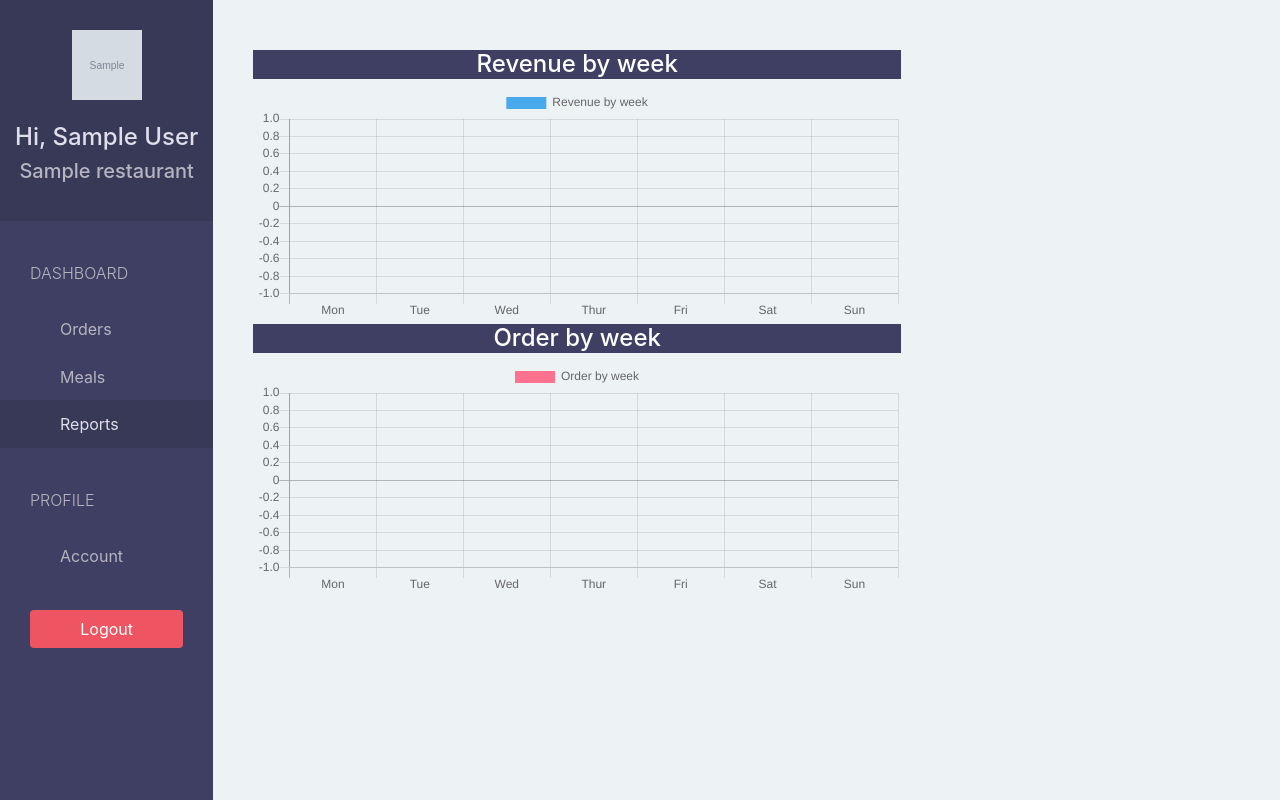
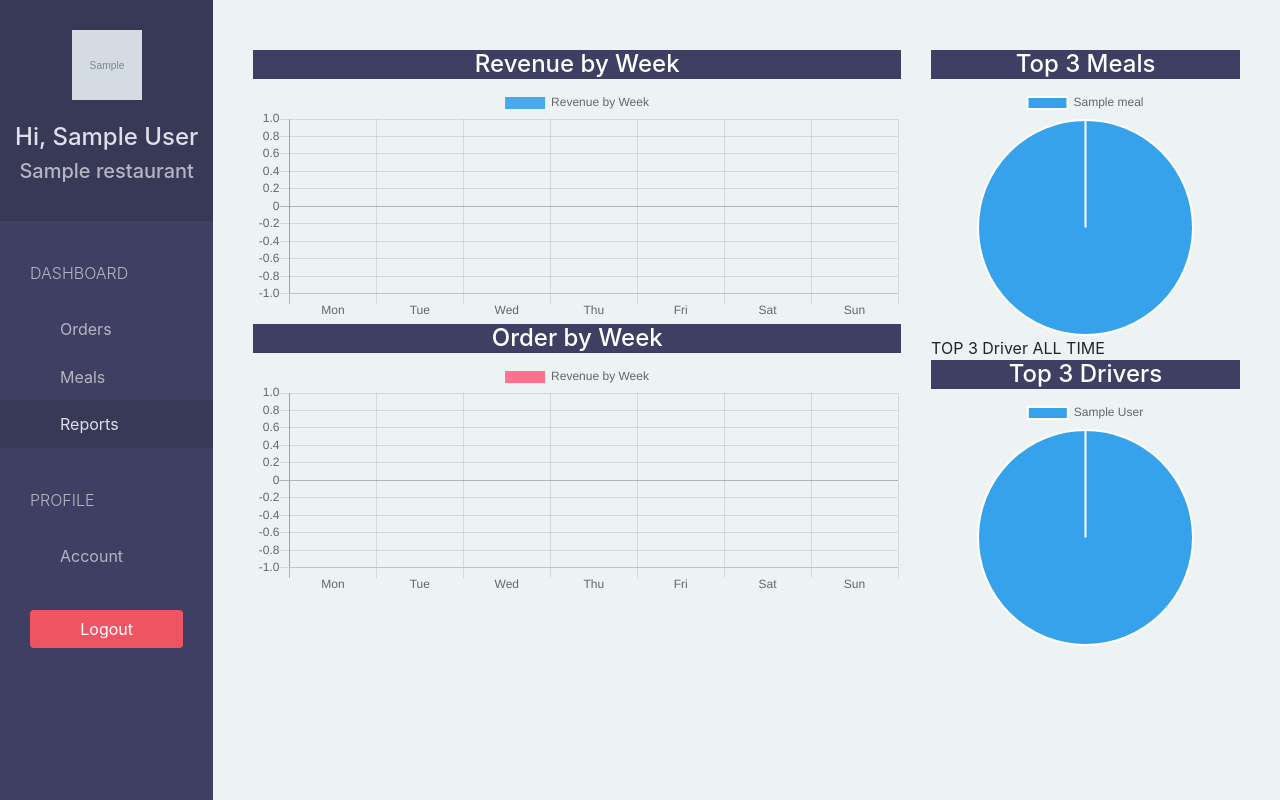
Before and after one commit to robertrahardja/RRDash, a Django app: page /restaurant/report in a window 1280 px wide. Run offline with Django 3.2, Linux system fonts and the light colour scheme; a user stored in the database is signed in; tables that the repository leaves empty hold one stand-in row (values such as "Sample post"); grey boxes marked "Sample" are stand-in pictures; some libraries are stand-ins or nearby versions.

Commit message:
added top 3 meals and top 3 drivers

```diff
--- a/rrdashapp/templates/restaurant/report.html
+++ b/rrdashapp/templates/restaurant/report.html
@@ -7,12 +7,15 @@
 
 {% block page %}
 
+
 <div class="row">
     <div class="col-lg-8">
+
+        <!-- Revenue by Week -->
         <div class="panel">
             <div class="panel-heading bg-blue">
               <h4 class="panel-title text-center text-white">
-                        Revenue by week
+                  Revenue by Week
               </h4>
             </div>
             <div class="panel-body">
@@ -20,13 +23,13 @@
                 <script>
                     var ctx = document.getElementById("revenueChart").getContext("2d");
                     var data = {
-                            labels: ["Mon", "Tue", "Wed", "Thur", "Fri", "Sat", "Sun"],
-                            datasets:[
+                        labels: ["Mon", "Tue", "Wed", "Thu", "Fri", "Sat", "Sun"],
+                        datasets: [
                             {
-                                    label: "Revenue by week",
+                                label: "Revenue by Week",
                                 backgroundColor: "rgba(54,162,235,0.9)",
                                 hoverBackgroundColor: "rgba(54,162,235,1)",
-                                    data: {{revenue}}
+                                data: {{ revenue }}
                             }
                         ]
                     };
@@ -35,14 +38,16 @@
                       type: 'bar',
                       data: data
                     });
+
                 </script>
             </div>
         </div>
 
+        <!-- Orders by Week -->
         <div class="panel">
             <div class="panel-heading bg-blue">
               <h4 class="panel-title text-center text-white">
-                        Order by week
+                  Order by Week
               </h4>
             </div>
             <div class="panel-body">
@@ -50,13 +55,13 @@
                 <script>
                     var ctx = document.getElementById("orderChart").getContext("2d");
                     var data = {
-                            labels: ["Mon", "Tue", "Wed", "Thur", "Fri", "Sat", "Sun"],
-                            datasets:[
+                        labels: ["Mon", "Tue", "Wed", "Thu", "Fri", "Sat", "Sun"],
+                        datasets: [
                             {
-                                    label: "Order by week",
+                                label: "Revenue by Week",
                                 backgroundColor: "rgba(255,99,132,0.9)",
                                 hoverBackgroundColor: "rgba(255,99,132,1)",
-                                    data: {{orders}},
+                                data: {{ orders }}
                             }
                         ]
                     };
@@ -65,9 +70,79 @@
                       type: 'bar',
                       data: data
                     });
+
+                </script>
+            </div>
+        </div>
+
+
+    </div>
+    <div class="col-lg-4">
+
+      <!-- TOP 3 Meals -->
+      <div class="panel">
+          <div class="panel-heading bg-blue">
+            <h4 class="panel-title text-center text-white">
+                Top 3 Meals
+            </h4>
+          </div>
+          <div class="panel-body">
+              <canvas id="mealChart" height="242"></canvas>
+              <script>
+                  var ctx = document.getElementById("mealChart").getContext("2d");
+                  var data = {
+                      labels: {{ meal.labels|safe }},
+                      datasets: [
+                          {
+                              backgroundColor: [
+                                "#36A2EB", "#FFCE56", "#FF6384"
+                              ],
+                              data: {{meal.data}}
+                          }
+                      ]
+                  };
+
+                  new Chart(ctx, {
+                    type: 'pie',
+                    data: data
+                  });
+
+              </script>
+          </div>
+      </div>
+
+      TOP 3 Driver ALL TIME
+      <div class="panel">
+          <div class="panel-heading bg-blue">
+            <h4 class="panel-title text-center text-white">
+                Top 3 Drivers
+            </h4>
+          </div>
+          <div class="panel-body">
+              <canvas id="driverChart" height="242"></canvas>
+              <script>
+                  var ctx = document.getElementById("driverChart").getContext("2d");
+                  var data = {
+                      labels: {{ driver.labels|safe }},
+                      datasets: [
+                          {
+                              backgroundColor: [
+                                "#36A2EB", "#FFCE56", "#FF6384"
+                              ],
+                              data: {{ driver.data }}
+                          }
+                      ]
+                  };
+
+                  new Chart(ctx, {
+                    type: 'pie',
+                    data: data
+                  });
+
               </script>
           </div>
       </div>
     </div>
 </div>
+
 {% endblock page %}
--- a/rrdashapp/views.py
+++ b/rrdashapp/views.py
@@ -1,48 +1,46 @@
 from django.shortcuts import render, redirect
+from django.contrib.auth.decorators import login_required
+
+from rrdashapp.forms import UserForm, RestaurantForm, UserFormForEdit, MealForm
 from django.contrib.auth import authenticate, login
+
 from django.contrib.auth.models import User
-from django.contrib.auth.decorators import login_required
-from rrdashapp.forms import UserForm, RestaurantForm, UserFormForEdit, MealForm
-from rrdashapp.models import Meal, Order
+from rrdashapp.models import Meal, Order, Driver
 
+from django.db.models import Sum, Count, Case, When
 
 # Create your views here.
-
-
 def home(request):
     return redirect(restaurant_home)
 
-
-@login_required(login_url='sign-in/')
+@login_required(login_url='/restaurant/sign-in/')
 def restaurant_home(request):
     return redirect(restaurant_order)
 
-
-@login_required(login_url='sign-in/')
+@login_required(login_url='/restaurant/sign-in/')
 def restaurant_account(request):
-    user_form = UserFormForEdit(instance=request.user)
-    restaurant_form = RestaurantForm(instance=request.user.restaurant)
+    user_form = UserFormForEdit(instance = request.user)
+    restaurant_form = RestaurantForm(instance = request.user.restaurant)
 
     if request.method == "POST":
-        user_form = UserFormForEdit(request.POST, instance=request.user)
-        restaurant_form = RestaurantForm(request.POST, request.FILES, instance=request.user.restaurant)
+        user_form = UserFormForEdit(request.POST, instance = request.user)
+        restaurant_form = RestaurantForm(request.POST, request.FILES, instance = request.user.restaurant)
 
-    if user_form.is_valid() and restaurant_form.is_valid():
-        user_form.save()
-        restaurant_form.save()
+        if user_form.is_valid() and restaurant_form.is_valid():
+            user_form.save()
+            restaurant_form.save()
 
     return render(request, 'restaurant/account.html', {
         "user_form": user_form,
         "restaurant_form": restaurant_form
     })
 
-
-@login_required(login_url='sign-in/')
+@login_required(login_url='/restaurant/sign-in/')
 def restaurant_meal(request):
     meals = Meal.objects.filter(restaurant = request.user.restaurant).order_by("-id")
-    return render(request, 'restaurant/meal.html', {"meals":meals})
+    return render(request, 'restaurant/meal.html', {"meals": meals})
 
-@login_required(login_url='sign-in/')
+@login_required(login_url='/restaurant/sign-in/')
 def restaurant_add_meal(request):
     form = MealForm()
 
@@ -56,29 +54,30 @@ def restaurant_add_meal(request):
             return redirect(restaurant_meal)
 
     return render(request, 'restaurant/add_meal.html', {
-        "form" : form
+        "form": form
     })
 
-@login_required(login_url='sign-in/')
+@login_required(login_url='/restaurant/sign-in/')
 def restaurant_edit_meal(request, meal_id):
-    form = MealForm(instance=Meal.objects.get(id = meal_id))
+    form = MealForm(instance = Meal.objects.get(id = meal_id))
 
     if request.method == "POST":
-        form = MealForm(request.POST, request.FILES, instance=Meal.objects.get(id = meal_id))
+        form = MealForm(request.POST, request.FILES, instance = Meal.objects.get(id = meal_id))
 
         if form.is_valid():
             form.save()
             return redirect(restaurant_meal)
 
     return render(request, 'restaurant/edit_meal.html', {
-        "form" : form
+        "form": form
     })
 
 
-@login_required(login_url='sign-in/')
+@login_required(login_url='/restaurant/sign-in/')
 def restaurant_order(request):
     if request.method == "POST":
         order = Order.objects.get(id = request.POST["id"], restaurant = request.user.restaurant)
+
         if order.status == Order.COOKING:
             order.status = Order.READY
             order.save()
@@ -86,40 +85,66 @@ def restaurant_order(request):
     orders = Order.objects.filter(restaurant = request.user.restaurant).order_by("-id")
     return render(request, 'restaurant/order.html', {"orders": orders})
 
-
-@login_required(login_url='sign-in/')
+@login_required(login_url='/restaurant/sign-in/')
 def restaurant_report(request):
+    # Calculate revenue and number of order by current week
     from datetime import datetime, timedelta
 
     revenue = []
     orders = []
 
+    # Calculate weekdays
     today = datetime.now()
-    current_weekdays = [
-        today + timedelta(days=i) for i in range(0 - today.weekday(), 7 - today.weekday())]
+    current_weekdays = [today + timedelta(days = i) for i in range(0 - today.weekday(), 7 - today.weekday())]
 
     for day in current_weekdays:
         delivered_orders = Order.objects.filter(
-            restaurant=request.user.restaurant,
-            status=Order.DELIVERED,
-            created_at__year=day.year,
-            created_at__month=day.month,
-            created_at__day=day.day
+            restaurant = request.user.restaurant,
+            status = Order.DELIVERED,
+            created_at__year = day.year,
+            created_at__month = day.month,
+            created_at__day = day.day
         )
         revenue.append(sum(order.total for order in delivered_orders))
         orders.append(delivered_orders.count())
 
+
+    # Top 3 Meals
+    top3_meals = Meal.objects.filter(restaurant = request.user.restaurant)\
+                     .annotate(total_order = Sum('orderdetails__quantity'))\
+                     .order_by("-total_order")[:3]
+
+    meal = {
+        "labels": [meal.name for meal in top3_meals],
+        "data": [meal.total_order or 0 for meal in top3_meals]
+    }
+
+    # Top 3 Drivers
+    top3_drivers = Driver.objects.annotate(
+        total_order = Count(
+            Case (
+                When(order__restaurant = request.user.restaurant, then = 1)
+            )
+        )
+    ).order_by("-total_order")[:3]
+
+    driver = {
+        "labels": [driver.user.get_full_name() for driver in top3_drivers],
+        "data": [driver.total_order for driver in top3_drivers]
+    }
+
     return render(request, 'restaurant/report.html', {
-        "revenue":revenue,
-        "orders":orders
+        "revenue": revenue,
+        "orders": orders,
+        "meal": meal,
+        "driver": driver
     })
-
 
 def restaurant_sign_up(request):
     user_form = UserForm()
     restaurant_form = RestaurantForm()
 
-    if request.method == 'POST':
+    if request.method == "POST":
         user_form = UserForm(request.POST)
         restaurant_form = RestaurantForm(request.POST, request.FILES)
 
@@ -130,13 +155,13 @@ def restaurant_sign_up(request):
             new_restaurant.save()
 
             login(request, authenticate(
-                username=user_form.cleaned_data["username"],
-                password=user_form.cleaned_data["password"],
+                username = user_form.cleaned_data["username"],
+                password = user_form.cleaned_data["password"]
             ))
 
             return redirect(restaurant_home)
 
-    return render(request, 'restaurant/sign_up.html', {
+    return render(request, "restaurant/sign_up.html", {
         "user_form": user_form,
         "restaurant_form": restaurant_form
     })
```
Also changed, not shown: rrdashapp/models.py (+11 -7 lines). Lines whose indentation alone changed are shown as unchanged.
